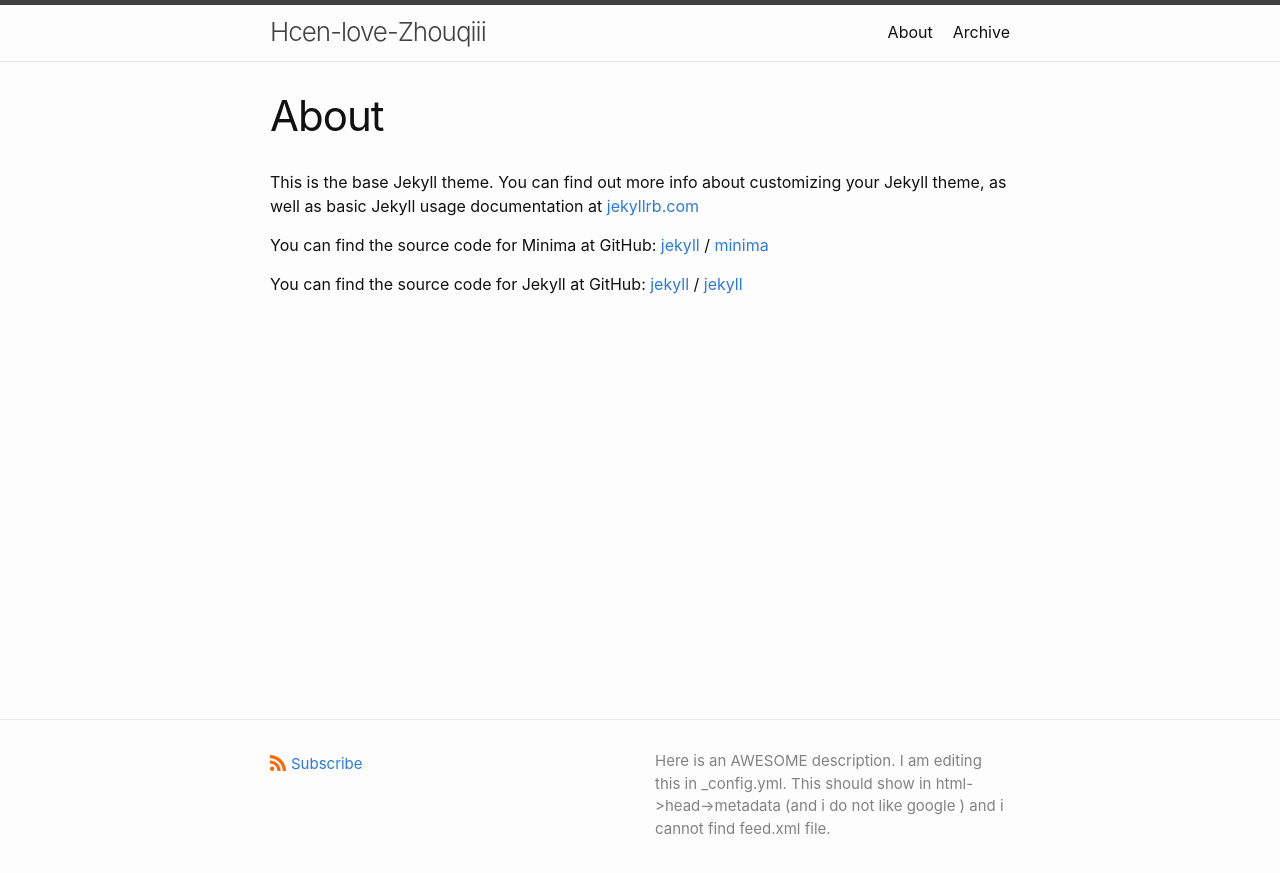
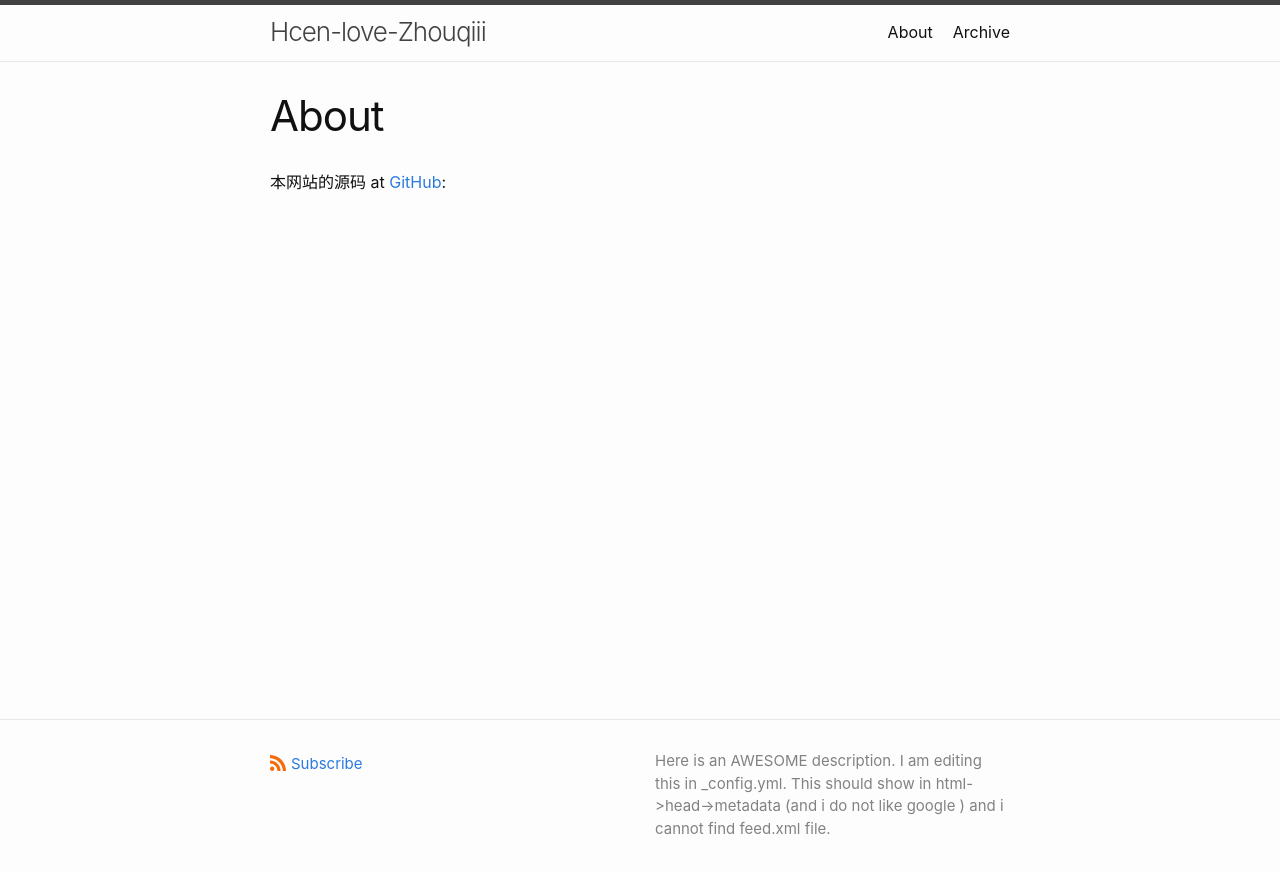
Before and after one commit to hcen1997/hcen1997.github.io, a Jekyll site: the page built from _pages/about.md, in a window 1280 px wide. Shown: the top 873 px of the page. Built offline with Jekyll 4.4.1, drawn with Linux system fonts in a browser that asks for light colours.

Commit message:
add repo history

```diff
--- a/_pages/about.md
+++ b/_pages/about.md
@@ -3,16 +3,6 @@
 title: About
 permalink: /about/
 ---
+本网站的源码 at [GitHub][repo]:
 
-This is the base Jekyll theme. You can find out more info about customizing your Jekyll theme, as well as basic Jekyll usage documentation at [jekyllrb.com](https://jekyllrb.com/)
-
-You can find the source code for Minima at GitHub:
-[jekyll][jekyll-organization] /
-[minima](https://github.com/jekyll/minima)
-
-You can find the source code for Jekyll at GitHub:
-[jekyll][jekyll-organization] /
-[jekyll](https://github.com/jekyll/jekyll)
-
-
-[jekyll-organization]: https://github.com/jekyll
+[repo]: https://github.com/hcen1997/hcen1997.github.io
```
